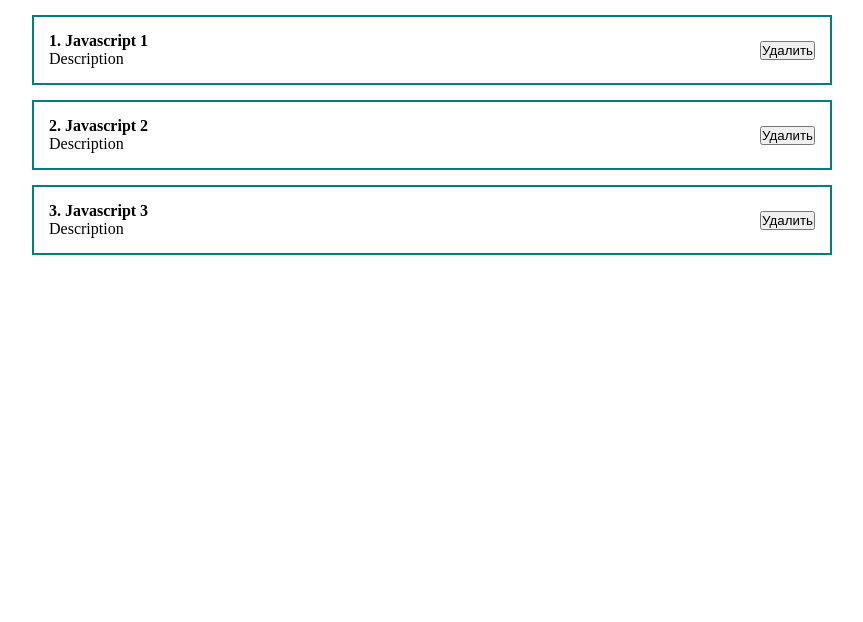
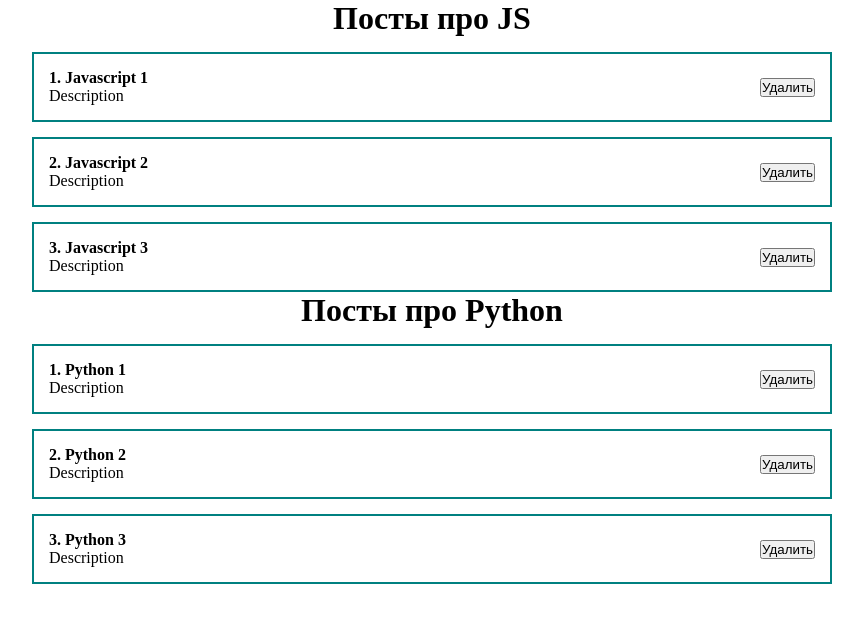
Before and after one commit to AlekseyBabich/Ulbi_React_learning_project, a React (Create React App) app: page / in a window 1280 px wide. Shown: the top 622 px of the page, without its empty margins (208-1071 px from the left). Built offline with nearby package versions, Linux system fonts and the light colour scheme.

Commit message:
transfer props

```diff
--- a/src/App.js
+++ b/src/App.js
@@ -1,21 +1,25 @@
-import React, {useState} from "react";
+import React, { useState } from 'react';
 import './styles/App.css'
-import PostItem from "./Components/PostItem";
+import PostList from './Components/PostList';
 
 function App() {
-    const [posts, setPosts] = useState([
-        {id: 1, title: 'Javascript 1', body: 'Description'},
-        {id: 2, title: 'Javascript 2', body: 'Description'},
-        {id: 3, title: 'Javascript 3', body: 'Description'}
-    ])
+  const [ posts, setPosts ] = useState([
+    { id: 1, title: 'Javascript 1', body: 'Description' },
+    { id: 2, title: 'Javascript 2', body: 'Description' },
+    { id: 3, title: 'Javascript 3', body: 'Description' }
+  ])
+  const [ posts2, setPosts2 ] = useState([
+    { id: 1, title: 'Python 1', body: 'Description' },
+    { id: 2, title: 'Python 2', body: 'Description' },
+    { id: 3, title: 'Python 3', body: 'Description' }
+  ])
 
-    return (
-      <div className="App">
-          {posts.map(post =>
-              <PostItem post={post} key={post.id}/>
-          )}
-      </div>
-    );
+  return (
+    <div className='App'>
+      <PostList posts={ posts } title='Посты про JS'/>
+      <PostList posts={ posts2 } title='Посты про Python'/>
+    </div>
+  );
 }
 
 export default App;
--- /dev/null
+++ b/src/Components/PostList.jsx
@@ -0,0 +1,17 @@
+import React from 'react';
+import PostItem from './PostItem';
+
+const PostList = ({ posts, title }) => {
+  return (
+    <div>
+      <h1 style={ { textAlign: 'center' } }>
+        { title }
+      </h1>
+      { posts.map(post =>
+        <PostItem post={ post } key={ post.id }/>
+      ) }
+    </div>
+  );
+};
+
+export default PostList;
--- a/src/index.js
+++ b/src/index.js
@@ -4,5 +4,5 @@
 
 const root = ReactDOM.createRoot(document.getElementById('root'));
 root.render(
-    <App />
+  <App/>
 );
```
Also changed, not shown: src/Components/Counter.jsx (+5 -5 lines), src/Components/PostItem.jsx (+5 -5 lines).
